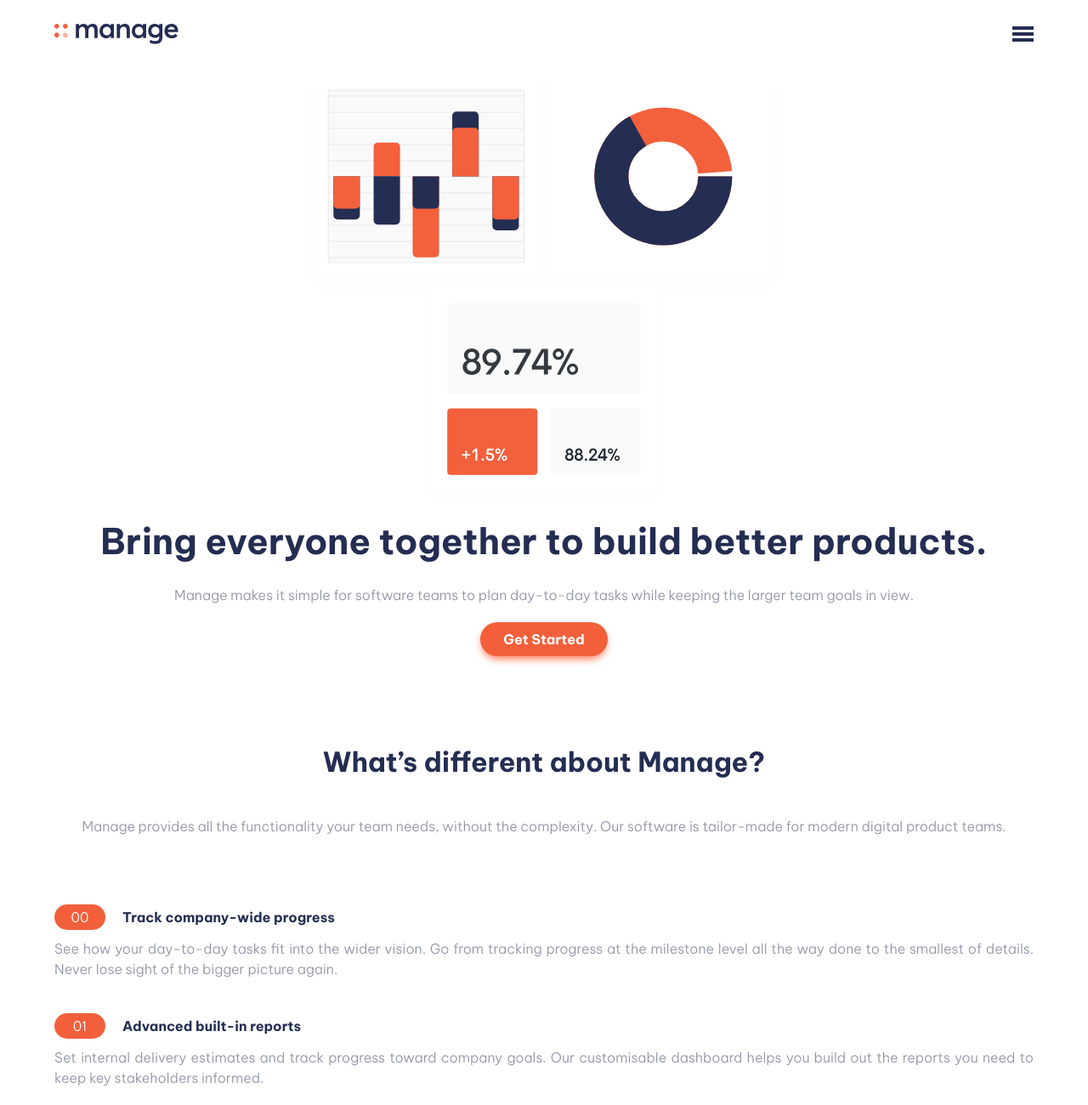
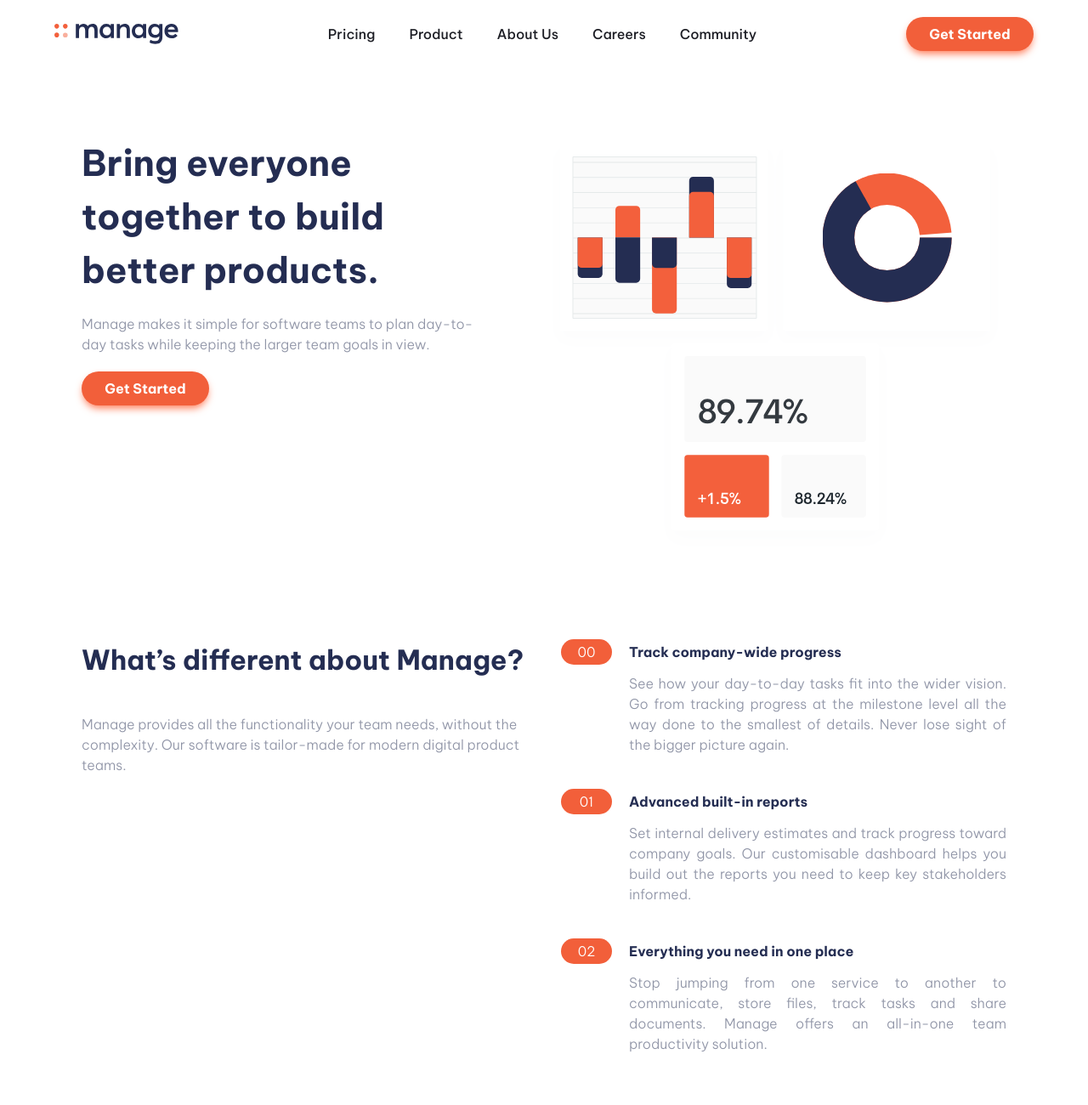
Before and after one commit to HernanAlvarado12/manageMaster, a website with bundled scripts: page index.html in a window 1280 px wide. Shown: the top 1300 px of the page at 85% size. Built offline with nearby package versions, Linux system fonts and the light colour scheme.

Commit message:
complete header and main section

```diff
--- a/index.html
+++ b/index.html
@@ -25,11 +25,11 @@
 
         <header>
             <nav>
-                <figure class ="w-90 h-8 mx-auto flex items-center justify-between">
+                <figure class ="w-90 h-8 mx-auto flex items-center justify-between base:relative">
                     <img src ="./assets/logo.svg" alt ="icon logo" loading ="lazy" draggable ="false">
-                    <img class ="cursor-pointer" id ="iconMenu" src ="./assets/hamburger.svg" alt ="icon menu" loading ="lazy" draggable ="false">
-                    <menu class ="w-90 hidden absolute top-8 shadow-menu rounded-sm bg-white">
-                        <ul class ="py-3 flex items-center flex-col gap-y-2 text-blue-200 text-sm font-bold">
+                    <img class ="cursor-pointer base:hidden" id ="iconMenu" src ="./assets/hamburger.svg" alt ="icon menu" loading ="lazy" draggable ="false">
+                    <menu class ="w-90 hidden absolute top-8 shadow-menu rounded-sm bg-white base:w-auto base:block base:relative base:top-0 base:shadow-none">
+                        <ul class ="py-3 flex items-center flex-col gap-y-2 text-blue-200 text-sm font-bold base:p-0 base:flex-row base:gap-x-4  base:font-medium">
                             <li><a href ="#">Pricing</a></li>
                             <li><a href ="#">Product</a></li>
                             <li><a href ="#">About Us</a></li>
@@ -37,13 +37,15 @@
                             <li><a href ="#">Community</a></li>
                         </ul>
                     </menu>
+                    <button class ="w-[15rem] h-4 hidden text-white text-sm font-bold rounded-full shadow-sm bg-red lg:block">Get Started</button>
                 </figure>
             </nav>
         </header>
 
-        <main class ="text-sm text-blue-100 font-light overflow-hidden">
-            <img class ="mx-auto" src ="./assets/intro.svg" alt ="picture intro">
-            <article class ="w-90 mx-auto flex items-center flex-col gap-y-2 text-center">
+        <main class ="text-sm text-blue-100 font-light overflow-hidden base:mt-8">
+            <div class ="w-90 mx-auto base:w-85 base:grid base:grid-cols-2">
+                <img class ="mx-auto base:order-1" src ="./assets/intro.svg" alt ="picture intro">
+                <article class ="flex items-center flex-col gap-y-2 text-center base:w-85 base:items-start base:text-start">
                     <h1 class ="text-blue text-xl font-bold">Bring everyone together to build better products.</h1>
                     <p>
                         Manage makes it simple for software teams to plan day-to-day tasks while keeping the larger
@@ -51,49 +53,52 @@
                     </p>
                     <button class ="w-[15rem] h-4 text-white text-sm font-bold rounded-full shadow-sm bg-red">Get Started</button>
                 </article>
-            <article class ="w-90 mx-auto mt-10 mb-6 text-center">
+            </div>
+            <section class ="w-90 mx-auto base:w-85 base:mt-10 base:grid base:grid-cols-2 base:gap-x-4">
+                <article class ="w-full mt-10 mb-6 text-center base:m-0 base:text-start">
                     <h2 class ="text-blue text-lg font-bold">What’s different about Manage?</h2>
                     <p class ="mt-4 mb-8">
                         Manage provides all the functionality your team needs, without the complexity. Our software
                         is tailor-made for modern digital product teams.
                     </p>
                 </article>
-            <section class ="w-90 mx-auto flex items-center flex-col gap-y-4">
+                <section class ="w-full flex items-center flex-col gap-y-4">
                     <template id ="manageTemplate">
                         <article>
                             <div class ="mb-1 flex items-center gap-x-2">
                                 <span class ="w-6 h-3 grid place-content-center text-white rounded-full bg-red"></span>
                                 <p class ="text-blue text-sm font-bold"></p>
                             </div>
-                        <p class ="text-justify"></p>
+                            <p class ="text-justify base:ml-8"></p>
                         </article>
                     </template>
                 </section>
-            <section class ="w-90 mx-auto mt-6 mb-10 flex items-center flex-col">
+            </section>
+            <section class ="w-90 mx-auto mt-6 mb-10 flex items-center flex-col base:mt-10">
                 <h2 class ="text-blue text-lg font-bold text-center">What they've said</h2>
-                <section class ="w-full mt-6 mb-4 py-2 flex items-center gap-x-2 overflow-x-hidden snap-x snap-proximity scroll-x">
+                <section class ="w-full mt-6 mb-4 py-2 flex items-center gap-x-2 overflow-x-hidden base:mt-2">
                     <template id ="saidTemplate">
-                        <article class ="p-2 flex items-center flex-col gap-y-2 shrink-0 basis-[100%] text-center snap-start sm:basis-[50%]">
+                        <article class ="p-2 flex items-center flex-col gap-y-2 shrink-0 basis-[100%] text-center sm:basis-[50%] base:basis-[31%] lg:basis-[23%]">
                             <img class ="w-5 h-5" src ="./assets/ali.png" alt ="profile picture" loading ="lazy" draggable ="false">
                             <h3 class ="text-blue text-md font-bold"></h3>
                             <p class ="sm:line-clamp-5 md:line-clamp-4"></p>
                         </article>
                     </template>
                 </section>
-                <section class ="mb-4 flex gap-x-0.5">
+                <div class ="mb-4 flex gap-x-0.5 sm:hidden">
                     <span class ="w-1 h-1 border border-red rounded-full"></span>
                     <span class ="w-1 h-1 border border-red rounded-full"></span>
                     <span class ="w-1 h-1 border border-red rounded-full"></span>
                     <span class ="w-1 h-1 border border-red rounded-full"></span>
-                </section>
+                </div>
                 <button class ="w-[15rem] h-4 text-white text-sm font-bold rounded-full shadow-sm bg-red">Get Started</button>
             </section>
-            <div class ="w-full min-h-[37rem] grid place-content-center text-center relative aspect-video bg-red">
+            <div class ="w-full min-h-[37rem] grid place-content-center text-center relative aspect-video bg-red base:h-[30rem] base:min-h-0">
                 <h3 class ="max-w-[40rem] text-white text-lg font-bold">Simplify how your team works today.</h3>
                 <button class ="w-[15rem] h-4 mx-auto mt-2 text-red text-sm font-bold rounded-full bg-white">Get Started</button>
                 <picture>
                     <source media ="(min-width: 900px)" srcset ="./assets/simplify-desktop.svg">
-                    <img class ="h-80 block absolute top-[10%] left-0" src ="./assets/simplify-mobile.svg" alt ="picture simplify" loading ="lazy" draggable ="false">
+                    <img class ="h-80 block absolute top-[10%] left-0 base:h-full base:top-0" src ="./assets/simplify-mobile.svg" alt ="picture simplify" loading ="lazy" draggable ="false">
                 </picture>
             </div>
         </main>
--- a/model.js
+++ b/model.js
@@ -31,7 +31,7 @@ manage.forEach((manage, index) => {
         console.error(error)
     }
 })
-document.querySelector('main > article + section.w-90').append(manageFragment)
+document.querySelector('main > section section').append(manageFragment)
 
 
 sayd.forEach(said => {
@@ -45,4 +45,4 @@ sayd.forEach(said => {
         console.log(error)
     }
 })
-document.querySelector('main > section.w-90 + section > section').append(saidFrament)
+document.querySelector('main > section.flex section').append(saidFrament)
--- a/tailwind.config.cjs
+++ b/tailwind.config.cjs
@@ -3,6 +3,9 @@ module.exports = {
   content: ['./*.{html,js}'],
   theme: {
     extend: {
+      screens: {
+        base: '900px'
+      },
       spacing: {
         '0.5': '0.5rem',
         '1': '1rem',
```
Also changed, not shown: css/tailwind.css. Lines whose indentation alone changed are shown as unchanged.
